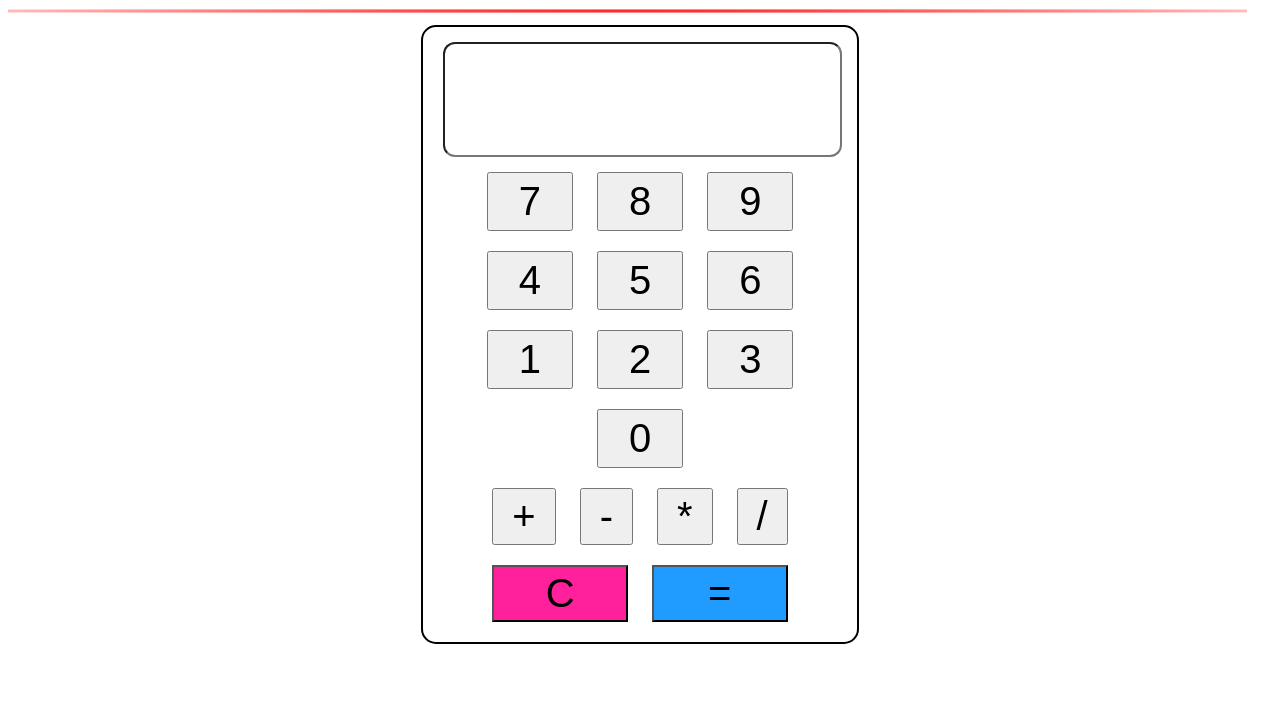
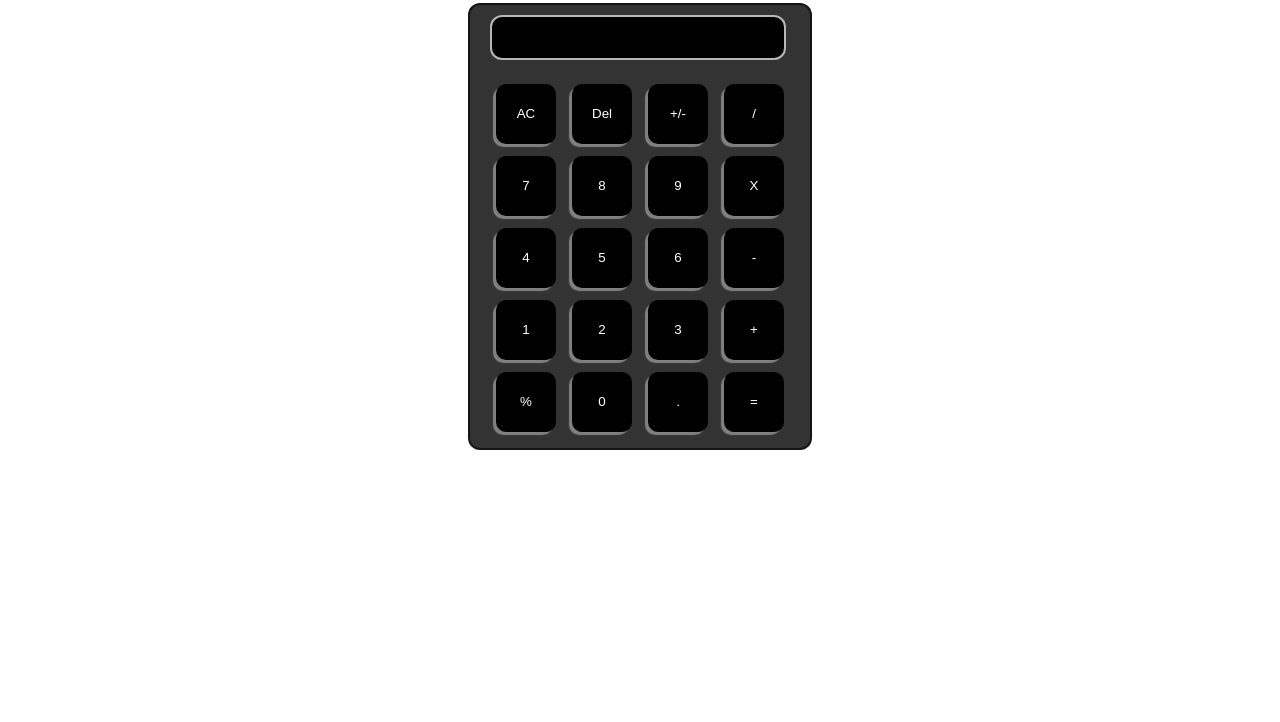
Before and after one commit to aman-yadav41/Simple-calculator-, a plain HTML site: page index.html in a window 1280 px wide. Shown: the part 78-800 px from the top of the page. Drawn offline with Linux system fonts and the light colour scheme.

Commit message:
Add files via upload

```diff
--- a/index.html
+++ b/index.html
@@ -1,106 +1,109 @@
-<!doctype html>
-<html>
+<!DOCTYPE html>
+<html lang="en">
   <head>
-    <title>Basic Calculator</title>
+    <meta charset="UTF-8" />
+    <meta name="viewport" content="width=device-width, initial-scale=1.0" />
+    <title>Calculator</title>
     <style>
         body{
-      text-align: center;
+            justify-items: center;
+        }
+        input{
+            width: 94%;
+            padding: 10px 5px;
+            font-size: 18px;
+            background: black;
+            color: white;
+            border: 2px solid rgba(255, 255, 255, 0.719);
+            border-radius: 12px;
+        }
+        .calculator{
+            border: 2px solid rgba(0,0,0,0.6);
+            border-radius: 12px;
+            padding: 10px 20px;
+            background: rgba(0,0,0,0.8);
+        }
+        .cal-btn{
+            display: flex;
+            justify-content: center;
+            align-items: center;
+            flex-direction: column;
+        }
+        .btn{
+            width: 100%;
+        }
+        .btn button{
+            width: 60px;
+            height: 60px;
+            margin: 6px;
+            background: black;
+            color: white;
+            border: none;
+            border-radius: 10px;
+            box-shadow: -3px 3px 1px gray;
+            transition: all ease-in-out 0.2s;
+        }
+        .btn button:hover{
+          box-shadow: none;
+          width: 56px;
+          height: 56px;
         }
 
-    h1{
-      font-size: 35px;
-    }
-    .h-line{
-      width: 98%;
-      height: 4px;
-      background: radial-gradient(ellipse, red 0%, white 100%);
-      margin-bottom: 12px;
-    }
-
-      .main{
-        border: 2px solid black;
-        border-radius: 15px;
-        padding: 10px 20px;
-        justify-items: center;
-        display: inline-block;
-        text-align: center;
-      }
-      input{
-        width: 90%;
-        padding: 40px 20px;
-        border-radius: 12px;
-        margin: 5px 0px;
-        text-align: right;
-        font-size: 26px;
-        font-weight: bolder;
-      }
-      .cal-number button, .cal-symbol button{
-        padding: 5px 30px;
-        margin: 10px;
-        font-size: 40px;
-        display: inline-block;
-      }
-      .cal-symbol button{
-        padding: 4px 18px;
-      }
-
-      .equal{
-        width: 43%;
-        background: rgb(32,155,255);
-      }
-      .clear{
-        width: 43%;
-        background: rgb(255,32,155);
-      }
     </style>
   </head>
   <body>
-    <div style="text-align:center;">
-      <h1>Simple Mathmetical Calculator</h1>
+    <h1 style="font-family: cursive;">Mathmetical Calculator</h1>
+    <div class="calculator">
+      <input type="text" name="" id="result" readonly />
+      <br/><br/>
+      <div class="cal-btn">
+        <div class="btn">
+          <button onclick="ac()">AC</button>
+          <button onclick="del()">Del</button>
+          <button onclick="f1('+/-')">+/-</button>
+          <button onclick="f1('/')">/</button>
         </div>
-    <div class="h-line"></div>
-    <div class="main">
-
-      <input type="text" id="id1" readonly>
-
-      <div class="cal-number">
+        <div class="btn">
           <button onclick="f1('7')">7</button>
           <button onclick="f1('8')">8</button>
           <button onclick="f1('9')">9</button>
-        <br>
+          <button onclick="f1('*')">X</button>
+        </div>
+        <div class="btn">
           <button onclick="f1('4')">4</button>
           <button onclick="f1('5')">5</button>
           <button onclick="f1('6')">6</button>
-        <br>
+          <button onclick="f1('-')">-</button>
+        </div>
+        <div class="btn">
           <button onclick="f1('1')">1</button>
           <button onclick="f1('2')">2</button>
           <button onclick="f1('3')">3</button>
-        <br>
-        <button onclick="f1('0')" class="zero">0</button>
+          <button onclick="f1('+')">+</button>
         </div>
-      <div class="cal-symbol">
-        <button onclick="f1('+')">+</button>
-        <button onclick="f1('-')">-</button>
-        <button onclick="f1('*')">*</button>
-        <button onclick="f1('/')">/</button>
-        <br>
-          <button onclick="cleardisplay()" class="clear">C</button>
-          <button onclick="result()" class="equal">=</button>
+        <div class="btn">
+          <button onclick="f1('/100')">%</button>
+          <button onclick="f1('0')">0</button>
+          <button onclick="f1('.')">.</button>
+          <button onclick="equal()">=</button>
         </div>
-
-
+      </div>
     </div>
 
    <script>
-      function f1(a) {
-            document.getElementById('id1').value += a;
+      function f1(v){
+        document.getElementById('result').value += v;
       }
-      function result(){
-        let result = eval(document.getElementById('id1').value);
-        document.getElementById('id1').value = result;
+      function equal(){
+        let r = eval(document.getElementById('result').value);
+        document.getElementById('result').value = r;
       }
-    function cleardisplay(){
-      document.getElementById('id1').value = ''
+      function ac(){
+        document.getElementById('result').value = "";
+      }
+      function del(){
+        document.getElementById('result').value =
+        document.getElementById('result').value.slice(0,-1);
       }
    </script>
  </body>
```
Lines whose indentation alone changed are shown as unchanged.
